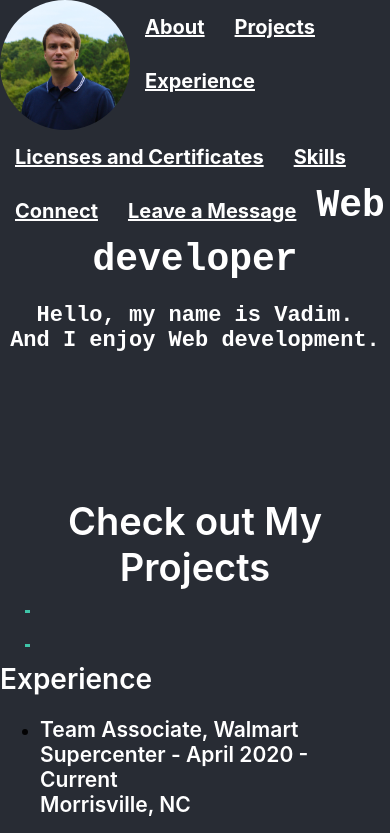
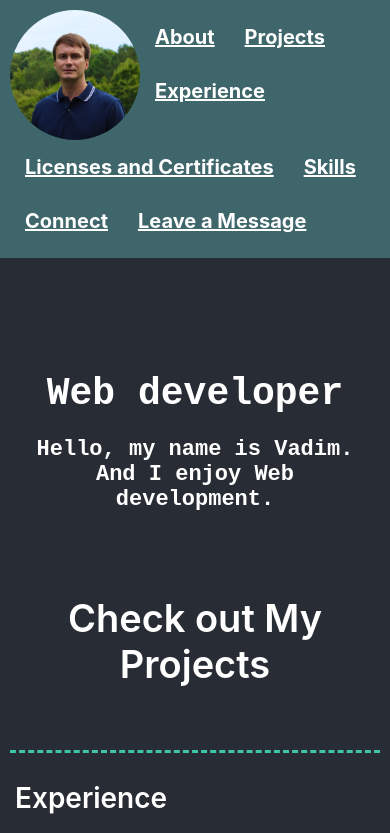
Before and after one commit to VadimDmitr/vadimdmitr.github.io, a plain HTML site: page index.html in a window 390 px wide. Shown: the top 833 px of the page. Drawn offline with Linux system fonts and the light colour scheme; no server answers.

Commit message:
Media Queries

```diff
--- a/css/index.css
+++ b/css/index.css
@@ -297,17 +297,27 @@ ul#nav li a:hover {
   ul#nav {
     display: contents;
   }
+
+  .projList {
+    display: inline-table;
+    padding: 10px;
+}
 }
 
 /* Media Queries for Mobile Devices */
 @media screen and (max-width: 767px) {
   section {
-    display: inline;
+    display: inline-table;
     margin: 10px;
     padding: 5px;
   }
 
-  ul#nav {
-    display: contents;
+  #nav {
+    display:inline-table;
   }
+
+  .projList {
+    display: inline-table;
+    padding: 10px;
 }
+}
```
Also changed, not shown: 1 other file.
